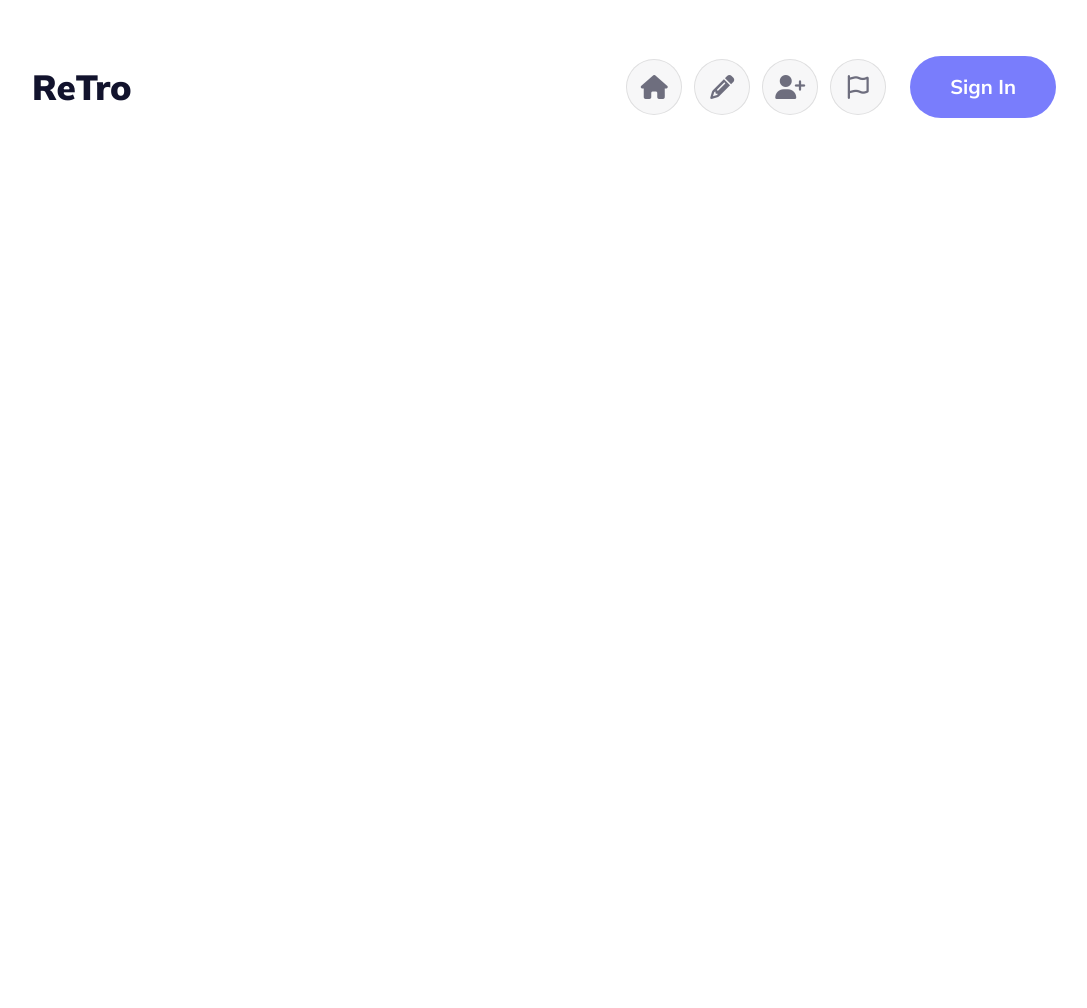
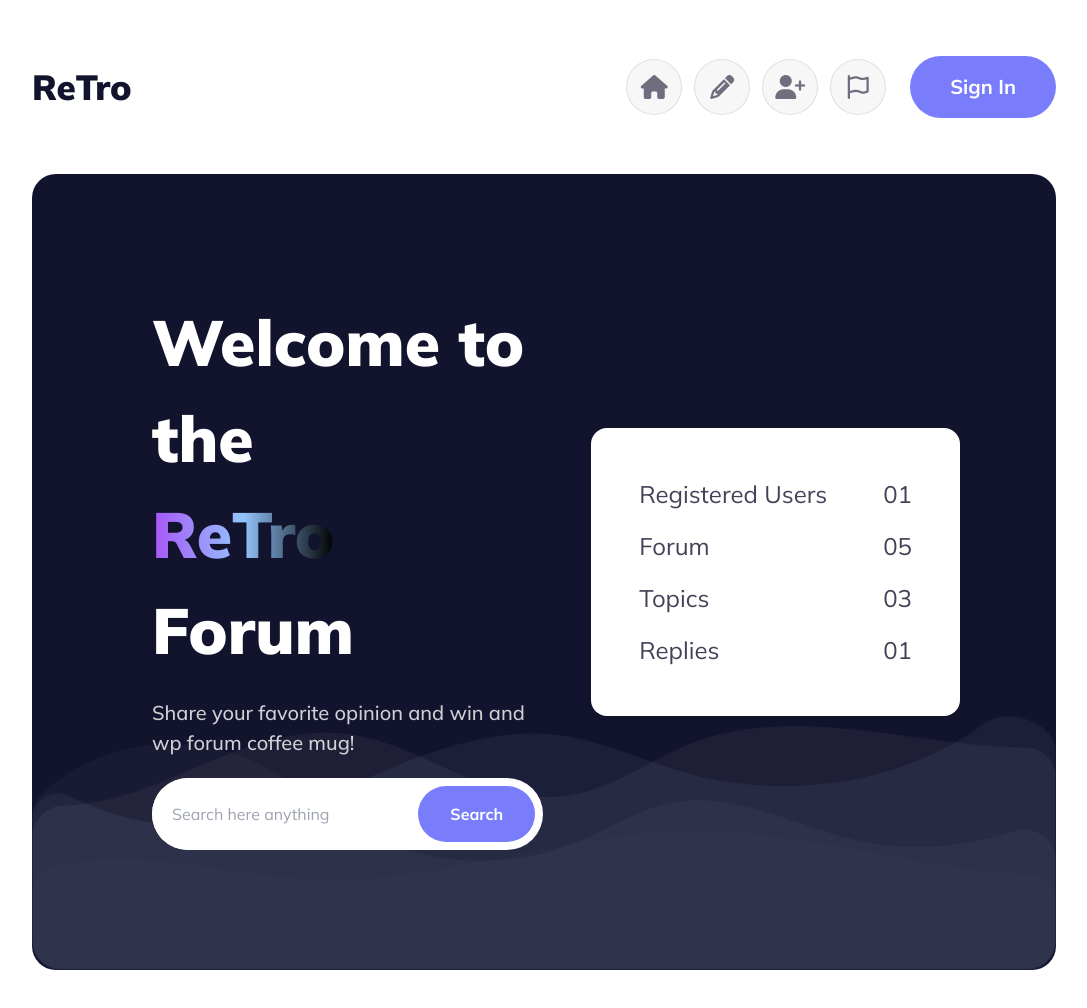
Before and after one commit to Anupam2570632/Flash, a plain HTML site: page index.html in a window 1280 px wide. Shown: the whole page, without its empty margins (96-1183 px from the left). Before the commit the page ends 800 px from the top, so only its background shows below. Drawn offline with nearby package versions, Linux system fonts and the light colour scheme.

Commit message:
banner section created

```diff
--- a/index.html
+++ b/index.html
@@ -32,12 +32,21 @@
             </h1>
             <div class="flex items-center gap-6">
                 <ul class="gap-3 hidden md:flex">
-                    <li title="Home" class="h-14 w-14 rounded-full border border-[#0307121A] bg-[#12132D08] flex items-center justify-center text-[24px] text-[#12132D99] hover:cursor-pointer hover:bg-[#12132D30]"><i class="fa-solid fa-house"></i></li>
-                    <li title="Tooltip" class="h-14 w-14 rounded-full border border-[#0307121A] bg-[#12132D08] flex items-center justify-center text-[24px] text-[#12132D99] hover:cursor-pointer hover:bg-[#12132D30]"><i class="fa-solid fa-pencil"></i></li>
-                    <li title="Account" class="h-14 w-14 rounded-full border border-[#0307121A] bg-[#12132D08] flex items-center justify-center text-[24px] text-[#12132D99] hover:cursor-pointer hover:bg-[#12132D30]"><i class="fa-solid fa-user-plus"></i></li>
-                    <li title="Region" class="h-14 w-14 rounded-full border border-[#0307121A] bg-[#12132D08] flex items-center justify-center text-[24px] text-[#12132D99] hover:cursor-pointer hover:bg-[#12132D30]"><i class="fa-regular fa-flag"></i></li>
+                    <li title="Home"
+                        class="h-14 w-14 rounded-full border border-[#0307121A] bg-[#12132D08] flex items-center justify-center text-[24px] text-[#12132D99] hover:cursor-pointer hover:bg-[#12132D30]">
+                        <i class="fa-solid fa-house"></i></li>
+                    <li title="Tooltip"
+                        class="h-14 w-14 rounded-full border border-[#0307121A] bg-[#12132D08] flex items-center justify-center text-[24px] text-[#12132D99] hover:cursor-pointer hover:bg-[#12132D30]">
+                        <i class="fa-solid fa-pencil"></i></li>
+                    <li title="Account"
+                        class="h-14 w-14 rounded-full border border-[#0307121A] bg-[#12132D08] flex items-center justify-center text-[24px] text-[#12132D99] hover:cursor-pointer hover:bg-[#12132D30]">
+                        <i class="fa-solid fa-user-plus"></i></li>
+                    <li title="Region"
+                        class="h-14 w-14 rounded-full border border-[#0307121A] bg-[#12132D08] flex items-center justify-center text-[24px] text-[#12132D99] hover:cursor-pointer hover:bg-[#12132D30]">
+                        <i class="fa-regular fa-flag"></i></li>
                 </ul>
-                <button class="md:py-4 md:px-10 px-4 py-2 rounded-full bg-[#797DFC] text-white font-bold md:text-[20px] text-[16px] hover:bg-[#666ae799] duration-300">
+                <button
+                    class="md:py-4 md:px-10 px-4 py-2 rounded-full bg-[#797DFC] text-white font-bold md:text-[20px] text-[16px] hover:bg-[#666ae799] duration-300">
                     Sign In
                 </button>
             </div>
@@ -45,6 +54,45 @@
     </header>
 
     <main>
+
+
+        <!-- banner section -->
+        <section class="w-11/12 md:w-4/5 mx-auto bg-[url('./images/bgbanner.png')] bg-bottom bg-no-repeat bg-contain  flex flex-col md:flex-row bg-[#12132D] p-4 gap-6 md:p-24 rounded-3xl items-center mb-6 md:mb-12">
+            <div class="md:flex-1 w-[100%] md:w-fit space-y-5 p-6">
+                <h1 class="text-[32px] md:text-[64px] font-black text-white">
+                    Welcome to the <br><span
+                        class="bg-gradient-to-r from-purple-500 via-blue-300 to-black text-transparent bg-clip-text">ReTro</span>
+                    Forum
+                </h1>
+                <p class="text-[#FFFFFFCC] font-medium text-[20px]">
+                    Share your favorite opinion and win and wp forum coffee mug!
+                </p>
+                <div class="flex flex-col md:flex-row rounded-full max-w-[400px] md:bg-white">
+                    <input class="rounded-full p-5 flex-1" type="text" name="" placeholder="Search here anything" id="">
+                    <button class=" m-2 px-8 py-4 bg-[#797DFC] rounded-full text-white font-bold">
+                        Search
+                    </button>
+                </div>
+            </div>
+
+            <div class="p-12 bg-white text-[#12132DCC] text-[24px] rounded-2xl h-fit ">
+                <ul class="flex flex-col gap-4">
+                    <li class="flex text-[24px] justify-between gap-14">
+                        <p>Registered Users</p> <span>01</span>
+                    </li>
+                    <li class="flex text-[24px] justify-between gap-14">
+                        <p>Forum</p> <span>05</span>
+                    </li>
+                    <li class="flex text-[24px] justify-between gap-14">
+                        <p>Topics</p> <span>03</span>
+                    </li>
+                    <li class="flex text-[24px] justify-between gap-14">
+                        <p>Replies</p> <span>01</span>
+                    </li>
+                </ul>
+            </div>
+
+        </section>
 
     </main>
 
```
